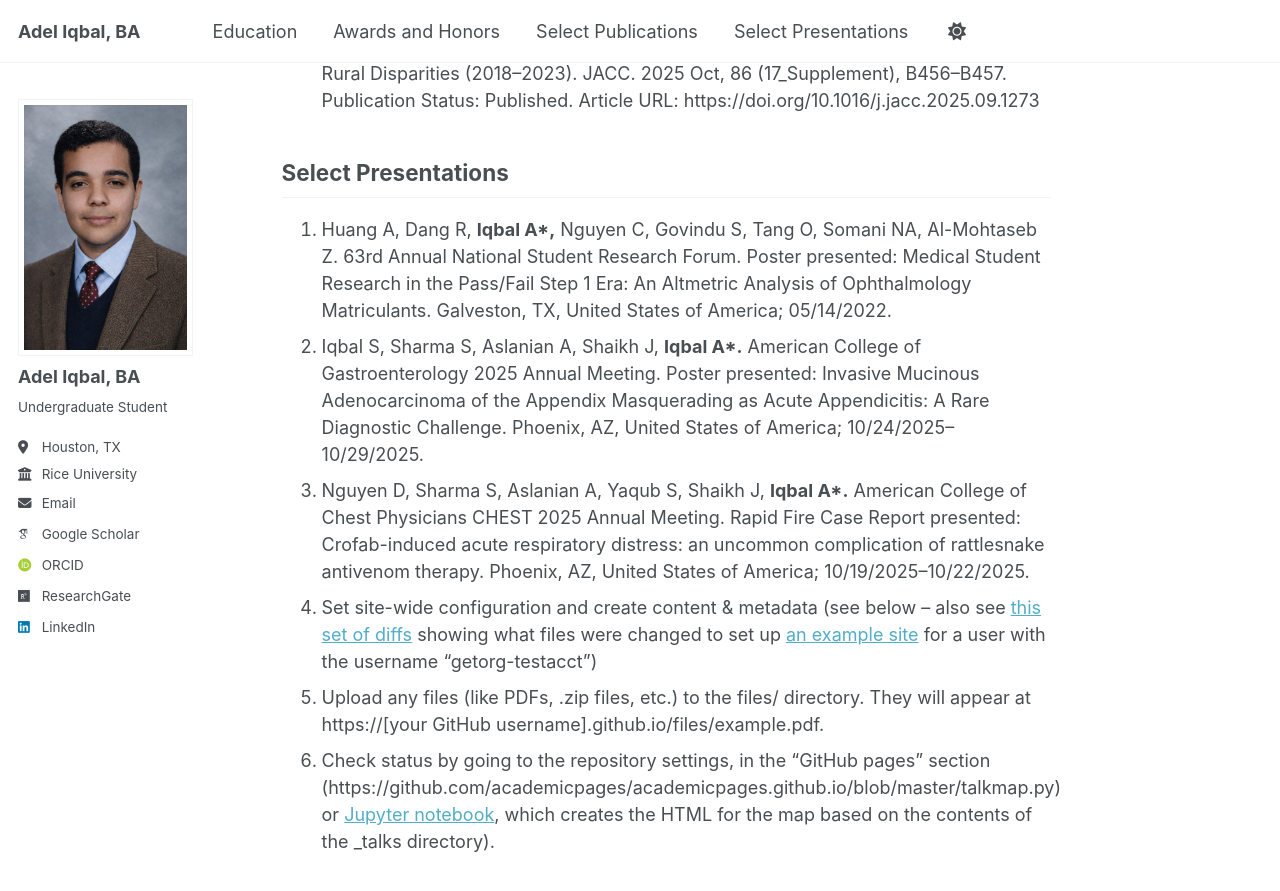
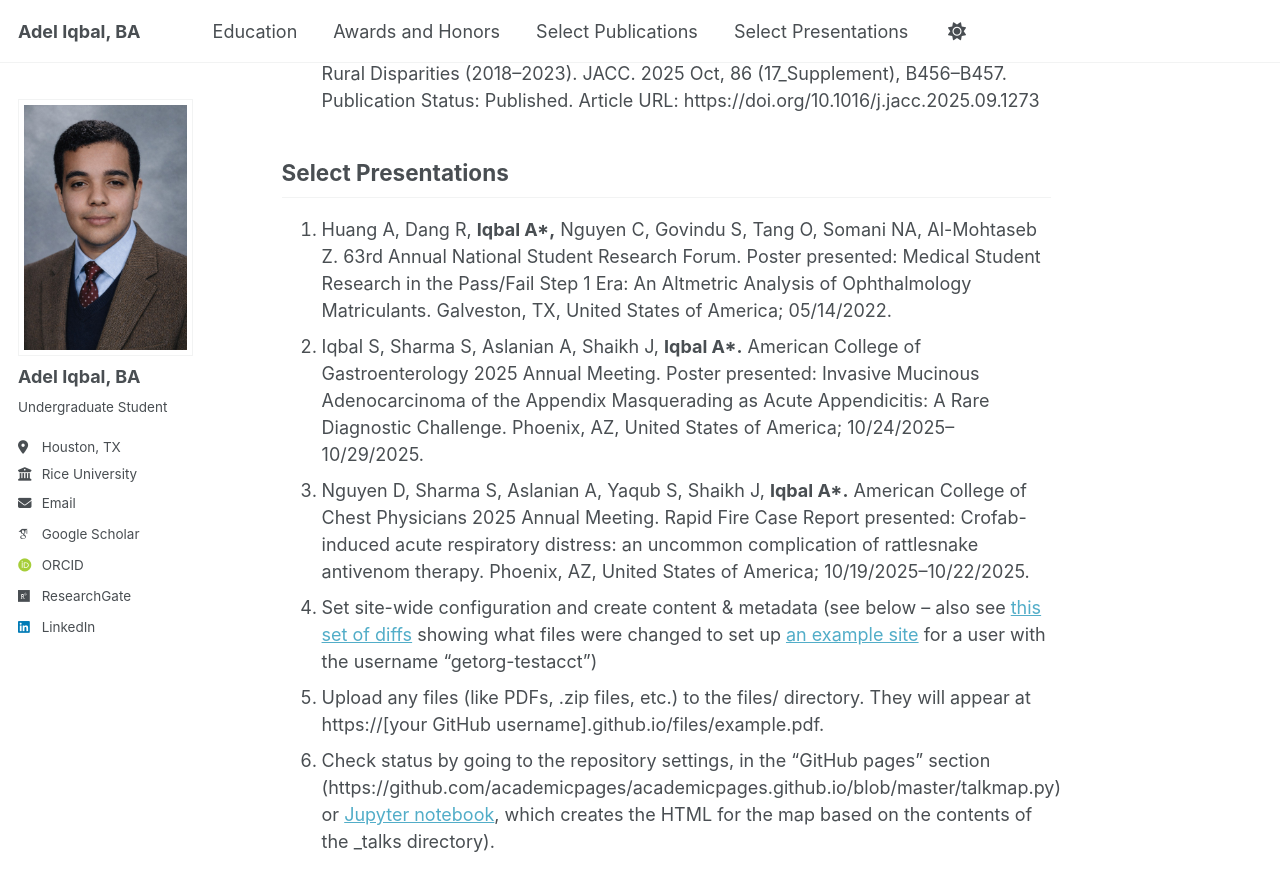
Before and after one commit to adel-iqbal/aiqbal, a Jekyll site: the page built from _pages/about.md, in a window 1280 px wide and 900 px high, scrolled down 1205 px. Shown: the top 891 px of the window. Built offline with Jekyll 4.4.1, drawn with Linux system fonts in a browser that asks for light colours; some web fonts are replaced; a script bundle is joined from its source files by our own code; library files that are not in the unit come from our copies.

Commit message:
Update about.md

```diff
--- a/_pages/about.md
+++ b/_pages/about.md
@@ -44,7 +44,7 @@
 ------
 1. Huang A, Dang R, **Iqbal A\*,** Nguyen C, Govindu S, Tang O, Somani NA, Al-Mohtaseb Z. 63rd Annual National Student Research Forum. Poster presented: Medical Student Research in the Pass/Fail Step 1 Era: An Altmetric Analysis of Ophthalmology Matriculants. Galveston, TX, United States of America; 05/14/2022.
 1. Iqbal S, Sharma S, Aslanian A, Shaikh J, **Iqbal A\*.** American College of Gastroenterology 2025 Annual Meeting. Poster presented: Invasive Mucinous Adenocarcinoma of the Appendix Masquerading as Acute Appendicitis: A Rare Diagnostic Challenge. Phoenix, AZ, United States of America; 10/24/2025–10/29/2025.
-1. Nguyen D, Sharma S, Aslanian A, Yaqub S, Shaikh J, **Iqbal A\*.** American College of Chest Physicians CHEST 2025 Annual Meeting. Rapid Fire Case Report presented: Crofab-induced acute respiratory distress: an uncommon complication of rattlesnake antivenom therapy. Phoenix, AZ, United States of America; 10/19/2025–10/22/2025.
+1. Nguyen D, Sharma S, Aslanian A, Yaqub S, Shaikh J, **Iqbal A\*.** American College of Chest Physicians 2025 Annual Meeting. Rapid Fire Case Report presented: Crofab-induced acute respiratory distress: an uncommon complication of rattlesnake antivenom therapy. Phoenix, AZ, United States of America; 10/19/2025–10/22/2025.
 1. Set site-wide configuration and create content & metadata (see below -- also see [this set of diffs](https://archive.is/3TPas) showing what files were changed to set up [an example site](https://getorg-testacct.github.io) for a user with the username "getorg-testacct")
 1. Upload any files (like PDFs, .zip files, etc.) to the files/ directory. They will appear at https://[your GitHub username].github.io/files/example.pdf.
 1. Check status by going to the repository settings, in the "GitHub pages" section
```
